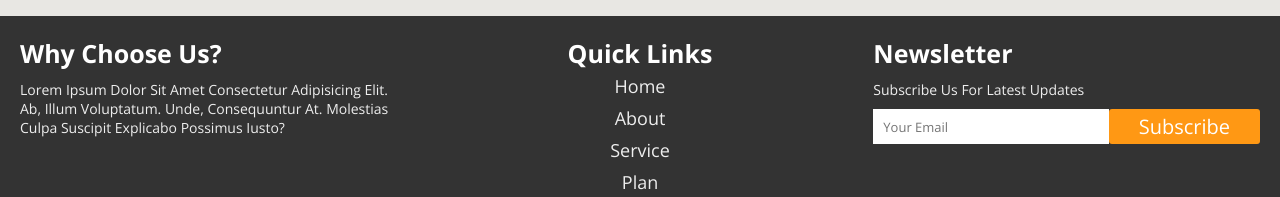
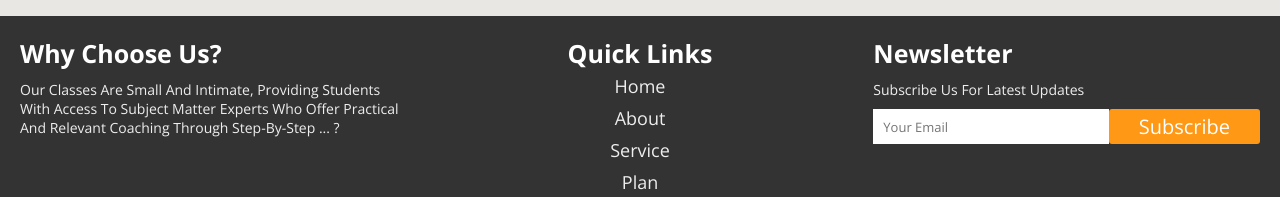
Before and after one commit to khushboogupta49/onlineclass.github.io, a plain HTML site: page index.html in a window 1280 px wide. Shown: the part 784-981 px from the top of the page. Drawn offline with nearby package versions, Linux system fonts and the light colour scheme.

Commit message:
Update index.html

```diff
--- a/index.html
+++ b/index.html
@@ -66,7 +66,7 @@
 
         <div class="box">
             <h3>why choose us?</h3>
-            <p>Lorem ipsum dolor sit amet consectetur adipisicing elit. Ab, illum voluptatum. Unde, consequuntur at. Molestias culpa suscipit explicabo possimus iusto?</p>
+            <p>Our classes are small and intimate, providing students with access to subject matter experts who offer practical and relevant coaching through step-by-step ... ?</p>
         </div>
 
         <div class="box">
```
